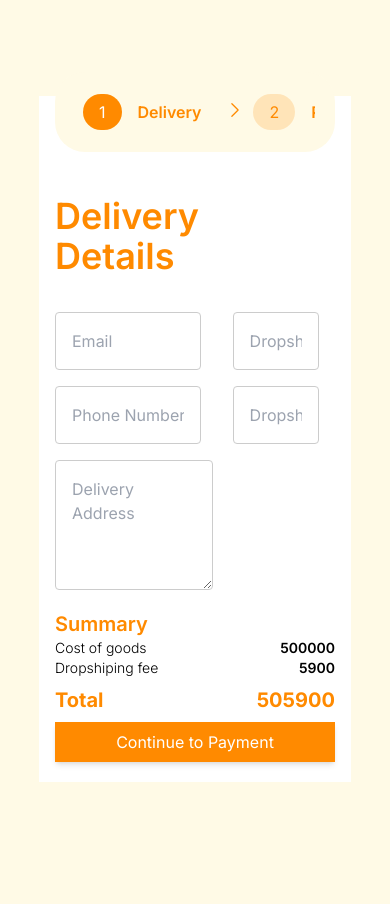
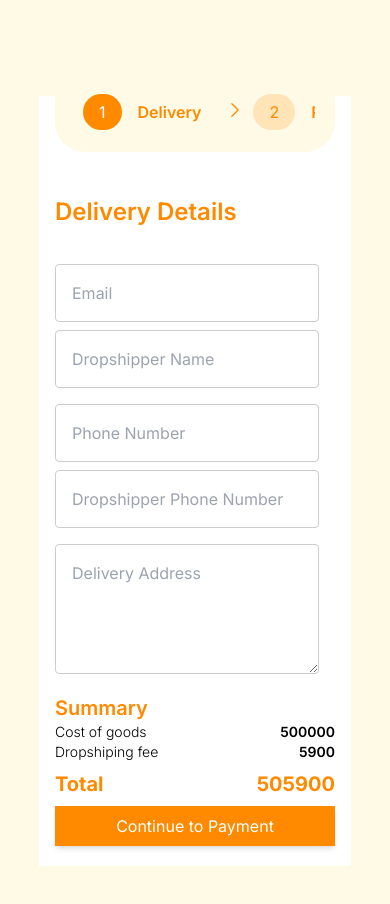
Before and after one commit to Famrullah/order-app, a Next.js app: page / in a window 390 px wide. Shown: the top 904 px of the page. Before the commit the page ends 878 px from the top, so only its background shows below. Built offline with nearby package versions, Linux system fonts and the light colour scheme.

Commit message:
fix: fixing responsive header

```diff
--- a/src/components/organism/deliveryDetails.tsx
+++ b/src/components/organism/deliveryDetails.tsx
@@ -18,20 +18,20 @@ export default function DeliveryDetails() {
   return (
     <div className="md:w-3/4 xs:w-full">
       <div className="lg:border-r border-1 lg:border-[#FF8A00] md:border-r md:border-[#FF8A00] mr-4 min-h-[400px]">
-        <h3 className="text-[#FF8A00] text-4xl font-semibold">Delivery Details</h3>
+        <h3 className="text-[#FF8A00] text-2xl md:text-4xl font-semibold">Delivery Details</h3>
           {watchValue}
         <div className="py-5">
           <form onSubmit={handleSubmit(onSubmit)}>
-            <div className="flex gap-x-8 mt-2 lg:max-w-[90%]">
-              <input {...register("exampleRequired", { required: true })} className={`${errors.exampleRequired ? 'outline-stone-600':''} border border-[#ccc] mt-2 p-4 w-[60%] rounded`} placeholder="Email"/>
-              <input {...register("exampleRequired", { required: true })} className={`${errors.exampleRequired ? 'outline-stone-600':''} border border-[#ccc] mt-2 p-4 w-[35%] rounded`} placeholder="Dropshipper Name"/>
+            <div className="md:flex gap-x-4 mt-2 w-full md:pr-5">
+              <input {...register("exampleRequired", { required: true })} className={`${errors.exampleRequired ? 'outline-stone-600':''} border border-[#ccc] mt-2 p-4 w-full md:w-[60%] rounded`} placeholder="Email"/>
+              <input {...register("exampleRequired", { required: true })} className={`${errors.exampleRequired ? 'outline-stone-600':''} border border-[#ccc] mt-2 p-4 w-full md:w-[40%] rounded`} placeholder="Dropshipper Name"/>
             </div>
-            <div className="flex gap-x-8 mt-2 lg:max-w-[90%]">
-              <input {...register("exampleRequired", { required: true })} className={`${errors.exampleRequired ? 'outline-stone-600':''} border border-[#ccc] mt-2 p-4 w-[60%] rounded`} placeholder="Phone Number"/>
-              <input {...register("exampleRequired", { required: true })} className={`${errors.exampleRequired ? 'outline-stone-600':''} border border-[#ccc] mt-2 p-4 w-[35%] rounded`} placeholder="Dropshipper Phone Number"/>
+            <div className="md:flex gap-x-4 mt-2 w-full md:pr-5">
+              <input {...register("exampleRequired", { required: true })} className={`${errors.exampleRequired ? 'outline-stone-600':''} border border-[#ccc] mt-2 p-4 w-full md:w-[60%] rounded`} placeholder="Phone Number"/>
+              <input {...register("exampleRequired", { required: true })} className={`${errors.exampleRequired ? 'outline-stone-600':''} border border-[#ccc] mt-2 p-4 w-full md:w-[40%] rounded`} placeholder="Dropshipper Phone Number"/>
             </div>
-            <div className="flex gap-x-8 mt-2 lg:max-w-[90%]">
-              <textarea {...register("exampleRequired", { required: true })} className={`${errors.exampleRequired ? 'outline-stone-600':''} border border-[#ccc] mt-2 p-4 w-[60%] rounded`} placeholder="Delivery Address" rows={4} cols={50}/>
+            <div className="flex gap-x-4 mt-2 w-full md:pr-5">
+              <textarea {...register("exampleRequired", { required: true })} className={`${errors.exampleRequired ? 'outline-stone-600':''} border border-[#ccc] mt-2 w-full p-4 md:w-[59%] rounded`} placeholder="Delivery Address" rows={4} cols={50}/>
             </div>
 
             {/* errors will return when field validation fails  */}
```
